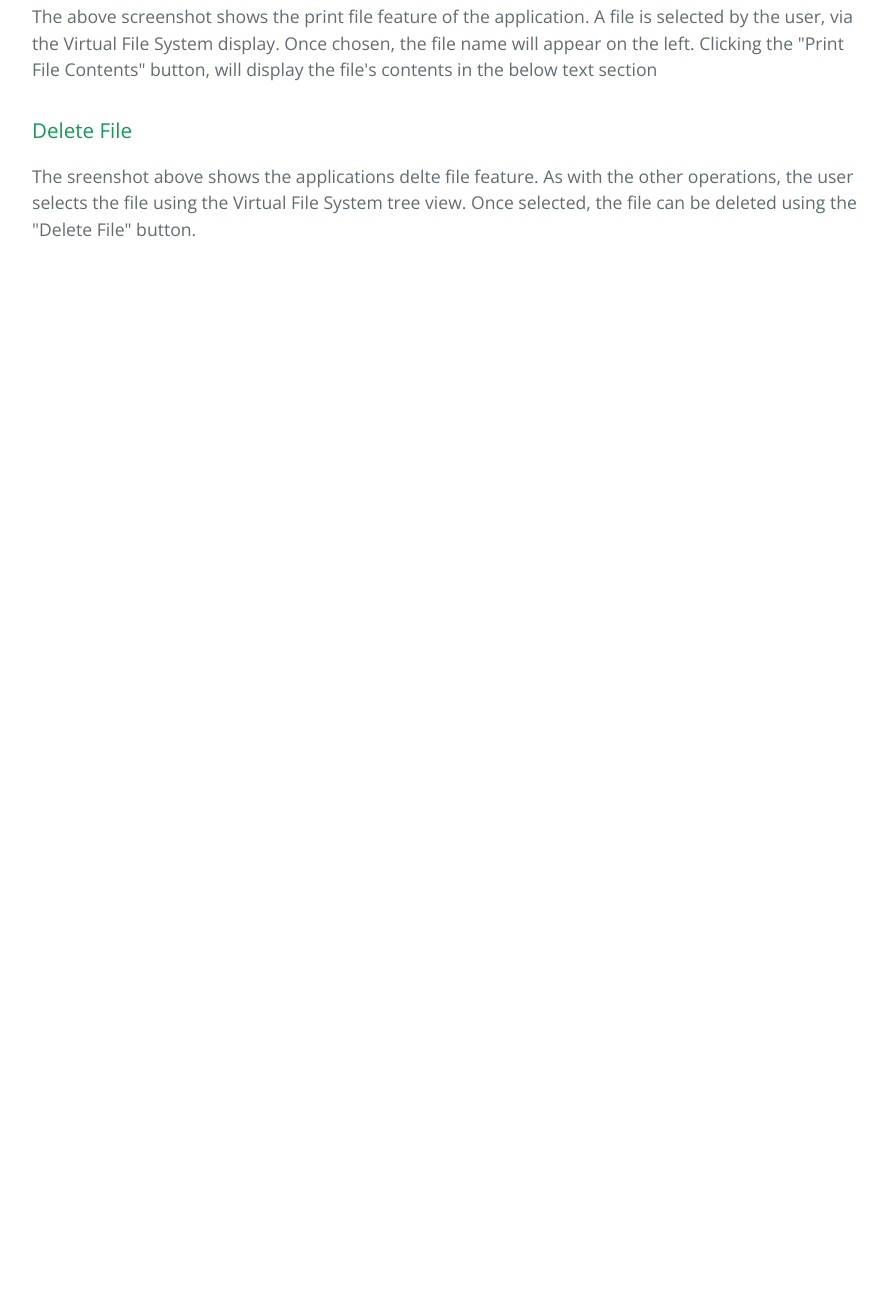
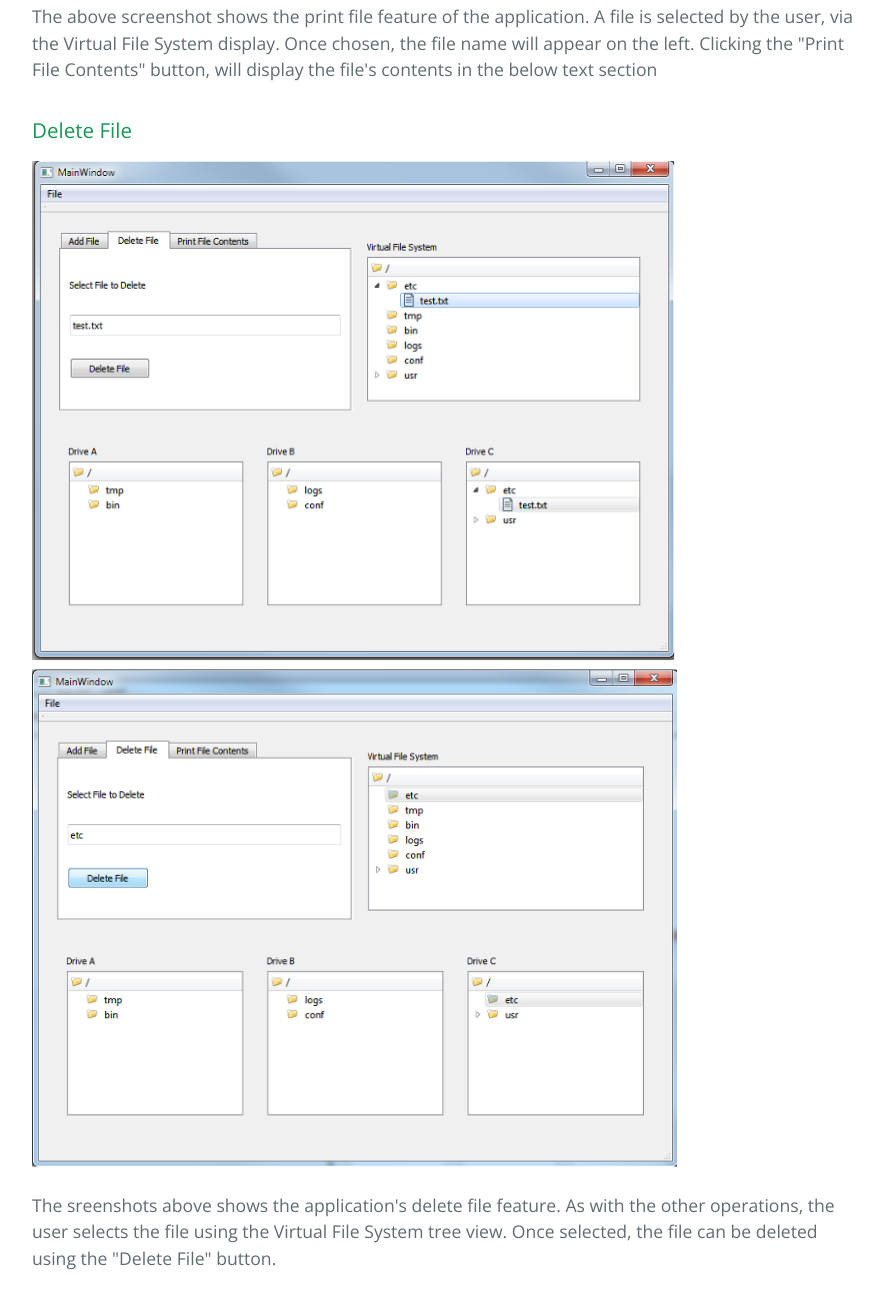
Before and after one commit to dsell002/vfs_demo, a plain HTML site: page index.html in a window 1280 px wide. Shown: the part 2443-3752 px from the top of the page, without its empty margins (192-1079 px from the left). Before the commit the page ends 2735 px from the top, so only its background shows below. Drawn offline with nearby package versions, Linux system fonts and the light colour scheme.

Commit message:
updated project web page. added delete images

```diff
--- a/index.html
+++ b/index.html
@@ -43,8 +43,9 @@
     user, via the Virtual File System display. Once chosen, the file name will appear on the left.
     Clicking the "Print File Contents" button, will display the file's contents in the below text section</p>
     <h3>Delete File</h3>
-
-    <p>The sreenshot above shows the applications delte file feature. As with the other operations, the
+    <img alt="printfile" height="500" src="delete1.png" width="645">
+    <img alt="printfile" height="500" src="delete2.png" width="645">
+    <p>The sreenshots above shows the application's delete file feature. As with the other operations, the
     user selects the file using the Virtual File System tree view. Once selected, the file can be
     deleted using the "Delete File" button.</p>
 </section>
```
Also changed, not shown: delete1.png (added), delete2.png (added).
